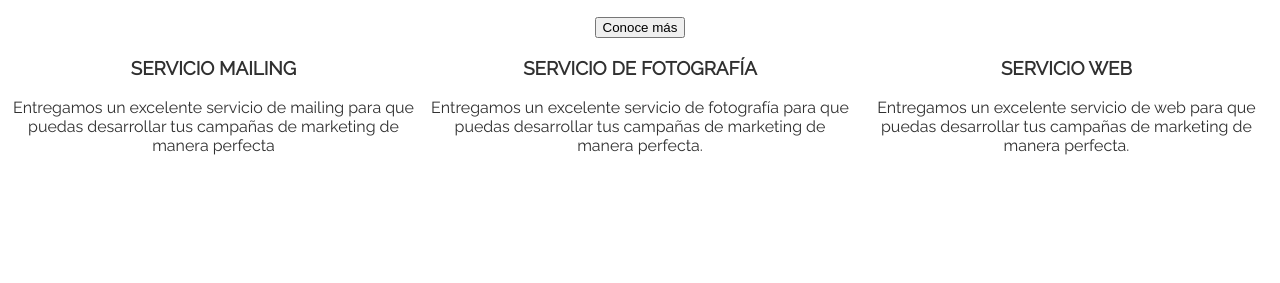
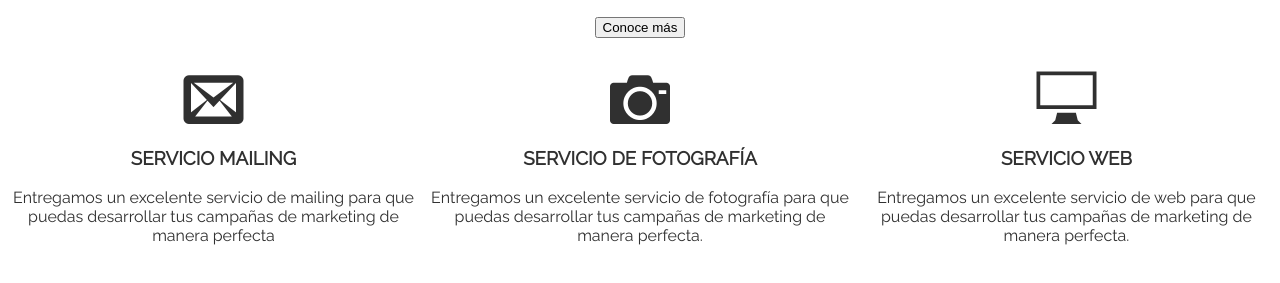
Before and after one commit to Yelitza3125/seminar-css, a plain HTML site: page index.html in a window 1280 px wide. Shown: the part 191-474 px from the top of the page. Drawn offline with Linux system fonts and the light colour scheme; files whose address does not match are found by name.

Commit message:
Añadiendo iconos y margin a section

```diff
--- a/css/main.css
+++ b/css/main.css
@@ -53,3 +53,15 @@ div {
     display: inline-block;
     width: 33%;
 }
+
+span {
+    font-size: 60px;
+}
+
+body section:last-child {
+    margin-top: 30px;
+}
+
+img[alt="Laboratoria"] {
+    width: 150px;
+}
--- a/index.html
+++ b/index.html
@@ -33,17 +33,17 @@
 
     <section>
         <div>
-            <span></span>
+            <span class="icon-envelop"></span>
             <h3 class="text-uppercase">SERVICIO MAILING</h3>
             <p>Entregamos un excelente servicio de mailing para que puedas desarrollar tus campañas de marketing de manera perfecta</p>
         </div>
         <div>
-            <span></span>
+            <span class="icon-camera"></span>
             <h3 class="text-uppercase">SERVICIO DE FOTOGRAFÍA</h3>
             <p>Entregamos un excelente servicio de fotografía para que puedas desarrollar tus campañas de marketing de manera perfecta.</p>
         </div>
         <div>
-            <span></span>
+            <span class="icon-display"></span>
             <h3 class="text-uppercase">SERVICIO WEB</h3>
             <p>Entregamos un excelente servicio de web para que puedas desarrollar tus campañas de marketing de manera perfecta.</p>
         </div>
```
